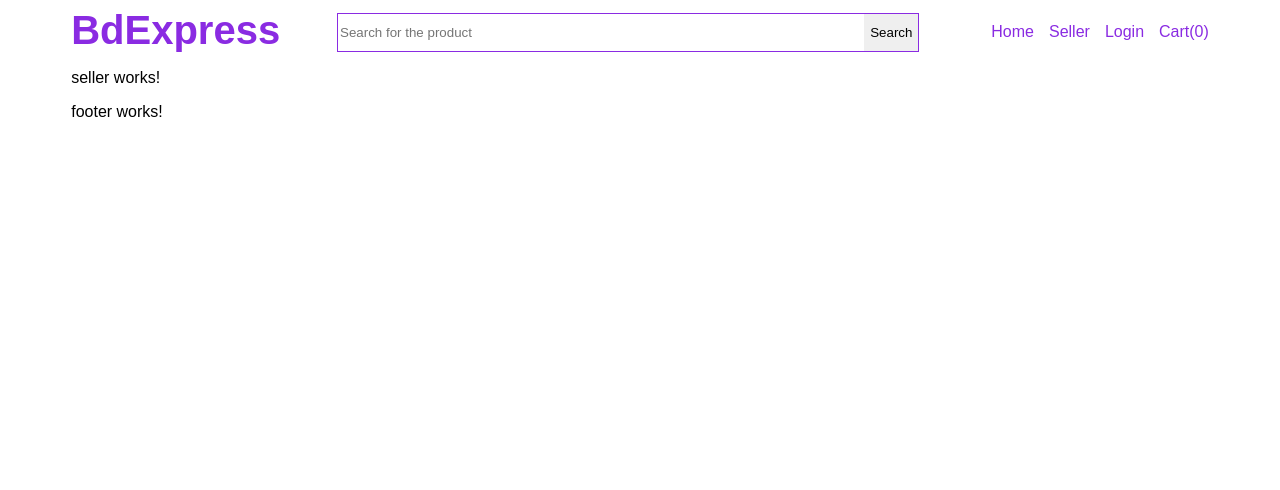
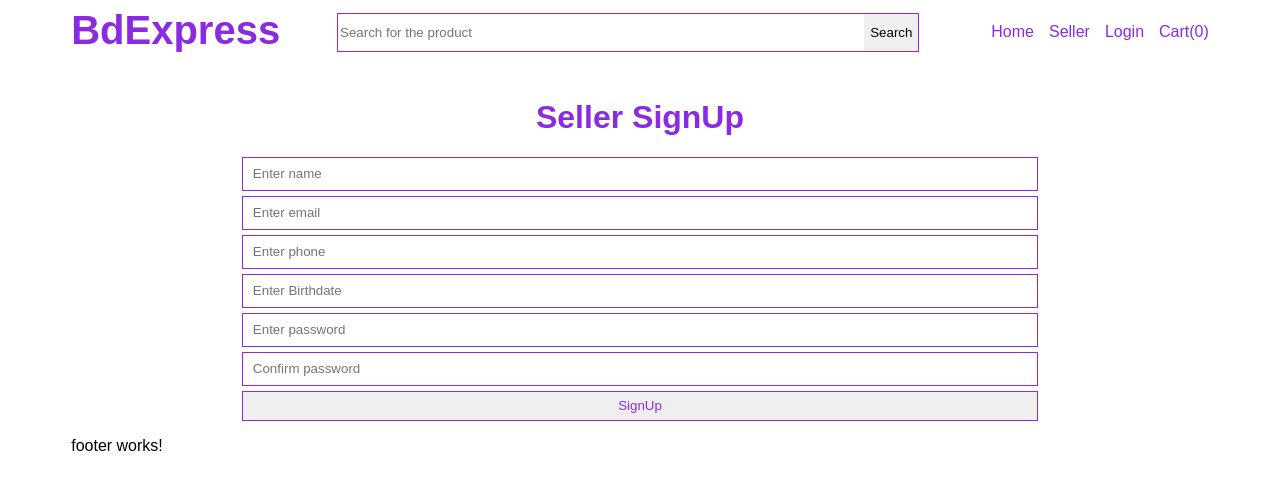
Before and after one commit to Shariarbup/bdExpress-angular, an Angular app: page /seller in a window 1280 px wide. Shown: the top 490 px of the page. Built offline with nearby package versions, Linux system fonts and the light colour scheme.

Commit message:
added signup form

```diff
--- a/src/app/app-routing.module.ts
+++ b/src/app/app-routing.module.ts
@@ -2,10 +2,11 @@ import { NgModule } from '@angular/core';
 import { RouterModule, Routes } from '@angular/router';
 import { HomeComponent } from './components/home/home.component';
 import { SellerComponent } from './components/seller/seller.component';
+import { SignupComponent } from './components/signup/signup.component';
 
 const routes: Routes = [
   { path: '', component: HomeComponent },
-  { path: 'seller', component: SellerComponent }
+  { path: 'seller', component: SignupComponent }
 ];
 
 @NgModule({
--- /dev/null
+++ b/src/app/components/signup/signup.component.html
@@ -0,0 +1,12 @@
+<div class="signup">
+    <h1 class="form-header">Seller SignUp</h1>
+    <form class="common-form" #signUpForm="ngForm" (ngSubmit)="signUp(signUpForm.value)" >
+        <input class="form-input" type="text" name="name" ngModel placeholder="Enter name">
+        <input class="form-input" type="email" name="email" ngModel placeholder="Enter email">
+        <input class="form-input" type="number" name="phone" ngModel placeholder="Enter phone">
+        <input class="form-input" type="datetime" name="birthDate" ngModel placeholder="Enter Birthdate">
+        <input class="form-input" type="password" name="password" ngModel placeholder="Enter password">
+        <input class="form-input" type="password" name="confirmPassword" ngModel placeholder="Confirm password">
+        <button class="form-button">SignUp</button>
+    </form>
+</div>
--- /dev/null
+++ b/src/app/components/signup/signup.component.ts
@@ -0,0 +1,13 @@
+import { Component } from '@angular/core';
+
+@Component({
+  selector: 'app-signup',
+  templateUrl: './signup.component.html',
+  styleUrls: ['./signup.component.css']
+})
+export class SignupComponent {
+  signUp(data: Object): void {
+      console.log("🚀 ~ SignupComponent ~ signUp ~ data:", data)
+
+  }
+}
--- a/src/styles.css
+++ b/src/styles.css
@@ -7,3 +7,31 @@ body {
     margin-left: 5%;
     margin-right: 5%;
 }
+
+.common-form {
+    display: flex;
+    flex-direction: column;
+    width: 70%;
+    margin: auto;
+}
+
+.form-input {
+    height: 30px;
+    margin-bottom: 5px;
+    padding-left: 10px;
+    color: blueviolet;
+    border: 1px solid blueviolet;
+}
+
+.form-button {
+    height: 30px;
+    color: blueviolet;
+    border: 1px solid blueviolet;
+    cursor: pointer;
+}
+
+.form-header {
+    text-align: center;
+    color: blueviolet;
+    margin-top: 4%;
+}
```
Also changed, not shown: src/app/app.module.ts (+6 -2 lines), src/app/components/signup/signup.component.css (added), 1 other file (tests, documents, lock files or other folders).
